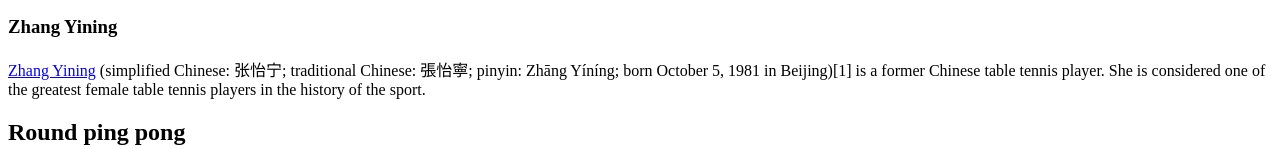
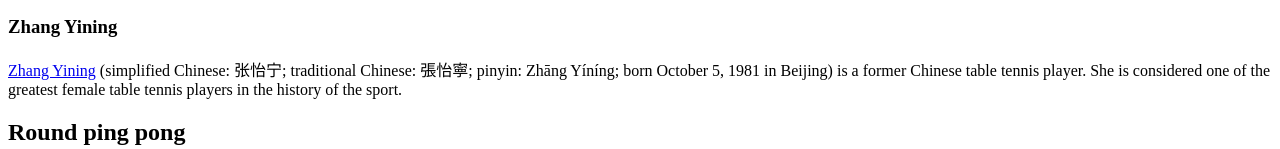
Before and after one commit to AiliLindgren/MattiasMartinAili, a plain HTML site: page index.html in a window 1280 px wide. Shown: the part 869-1018 px from the top of the page. Drawn offline with Linux system fonts and the light colour scheme.

Commit message:
Removed bracket

```diff
--- a/index.html
+++ b/index.html
@@ -55,7 +55,7 @@
 
             <p>
                 <a href="https://en.wikipedia.org/wiki/Zhang_Yining">Zhang Yining</a> (simplified Chinese: 张怡宁; traditional Chinese: 張怡寧; pinyin: Zhāng Yíníng; born October 5,
-                1981 in Beijing)[1] is a former Chinese table tennis player. She is considered one of the greatest
+                1981 in Beijing) is a former Chinese table tennis player. She is considered one of the greatest
                 female table tennis players in the history of the sport.
             </p>
 
```
